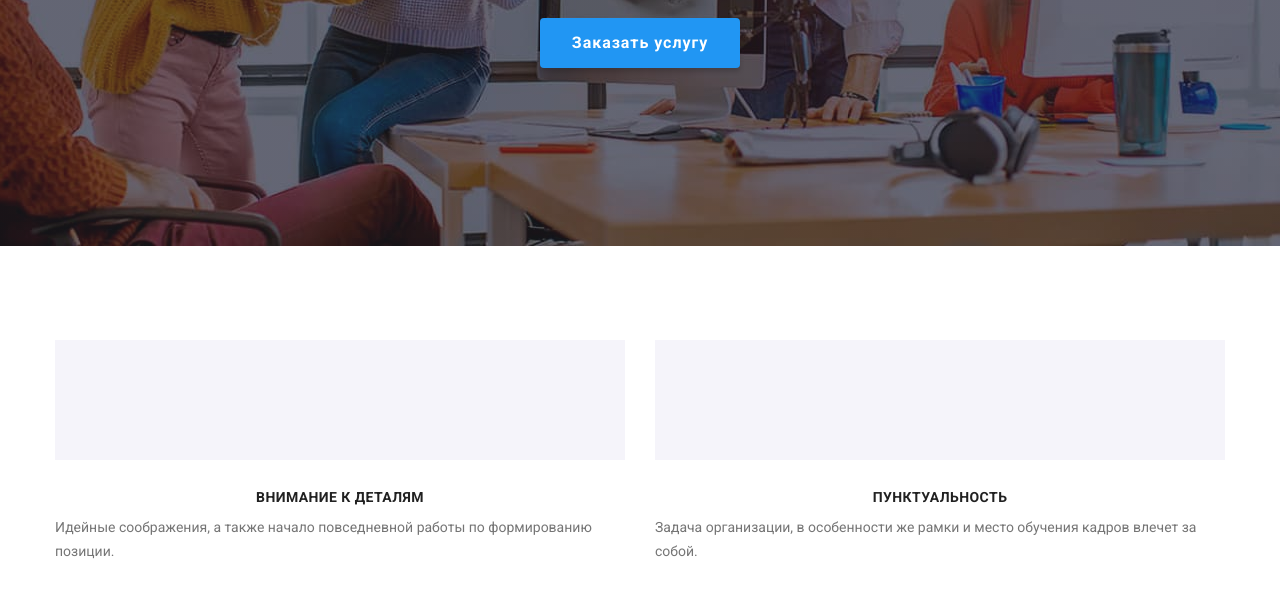
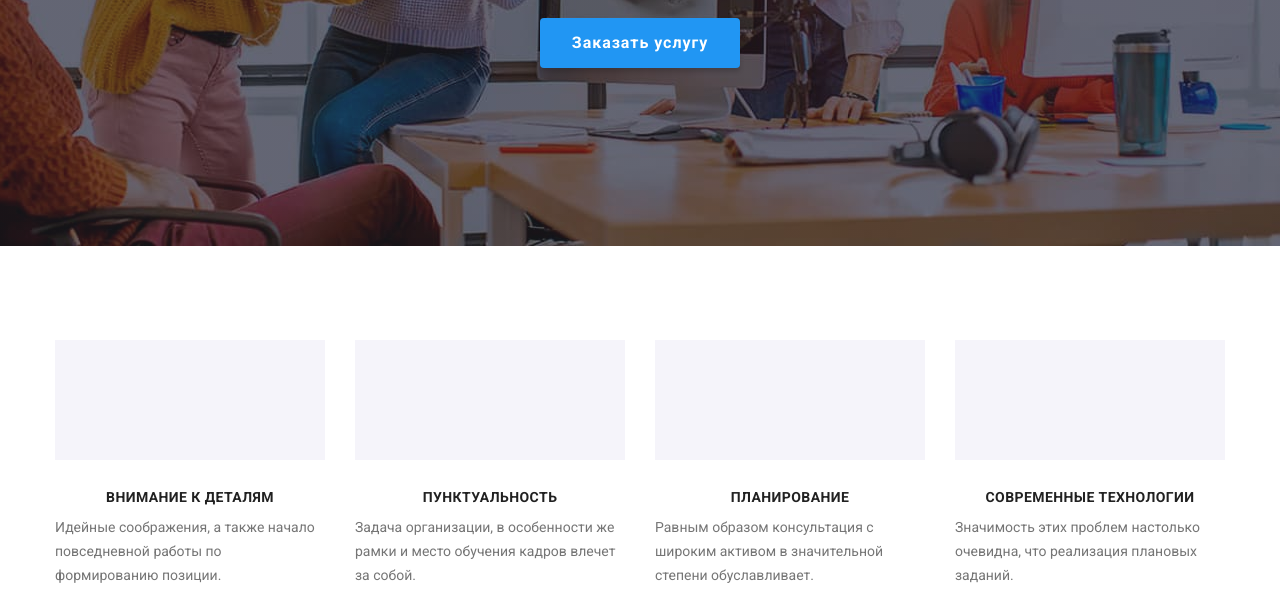
Before and after one commit to AndriiPavuk/goit-markup-hw-08, a plain HTML site: page index.html in a window 1280 px wide. Shown: the part 354-945 px from the top of the page. Drawn offline with nearby package versions, Linux system fonts and the light colour scheme.

Commit message:
index-footurel-desktop

```diff
--- a/sass/layout/index/_features.scss
+++ b/sass/layout/index/_features.scss
@@ -29,18 +29,30 @@
 }
 }
 
-// .features__link {
-//   // width: calc((100% - (3 * var(--card-gap))) / 4);
-//   // &:not(:nth-last-child(-n + 4)) {
-//   //   margin-bottom: var(--card-gap);
-//   // }
-// }
+@media screen and (min-width: 1200px) {
+.features__list {
+    display: flex;
+    flex-wrap: nowrap;
+    flex-direction: row;
+    gap: 30px;
+}
+}
+
 
 @media screen and (min-width: 768px) {
 .features__link {
     flex-basis: calc((100% - 30px)/2);
 }
 }
+
+// @media screen and (min-width: 1200px) {
+// .features__link {
+//   width: calc((100% - (3 * var(--card-gap))) / 4);
+//   &:not(:nth-last-child(-n + 4)) {
+//     margin-bottom: var(--card-gap);
+//   }
+// }
+// }
 
 .features__icon {
   display: flex;
```
Also changed, not shown: css/main.css, css/main.min.css, 2 other files.
